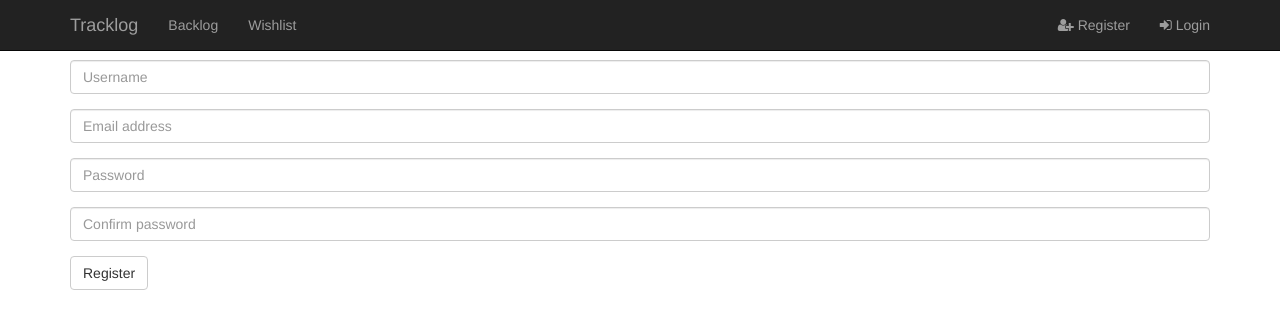
After one commit to AmirF27/tracklog, a Flask app: page /register in a window 1280 px wide. The commit adds this page. Shown: the top 329 px of the page. Run offline with Flask 2, Linux system fonts and the light colour scheme; some libraries are stand-ins or nearby versions.

Commit message:
Add registeration functionality and establish initial database

```diff
--- a/app.py
+++ b/app.py
@@ -1,4 +1,7 @@
-from flask import Flask, render_template
+from flask import Flask, render_template, request, redirect, url_for
+from models import User
+from passlib.apps import custom_app_context as pwd_context
+from database import db_session
 
 app = Flask(__name__)
 
@@ -6,5 +9,28 @@ app = Flask(__name__)
 def index():
     return render_template("index.html")
 
+@app.route("/register", methods=["GET", "POST"])
+def register():
+    if request.method == "POST":
+        username = request.form.get("username")
+        email = request.form.get("email")
+        password = request.form.get("password")
+        confirm = request.form.get("confirm")
+
+        if not all([username, email, password, confirm]):
+            return render_template("register.html")
+
+        if password != confirm:
+            return render_template("register.html")
+
+        user = User(username, email, pwd_context.encrypt(password))
+
+        db_session.add(user)
+        db_session.commit();
+
+        return redirect(url_for("index"))
+    else:
+        return render_template("register.html")
+
 if __name__ == "__main__":
     app.run()
--- a/templates/layout.html
+++ b/templates/layout.html
@@ -34,7 +34,7 @@
                         <li><a href="#">Wishlist</a></li>
                     </ul>
                     <ul class="nav navbar-nav navbar-right">
-                        <li><a href="#"><i class="fa fa-user-plus" aria-hidden="true"></i> Register</a></li>
+                        <li><a href="{{ url_for('register') }}"><i class="fa fa-user-plus" aria-hidden="true"></i> Register</a></li>
                         <li><a href="#"><i class="fa fa-sign-in" aria-hidden="true"></i> Login</a></li>
                     </ul>
                 </div><!-- /.navbar-collapse -->
--- /dev/null
+++ b/templates/register.html
@@ -0,0 +1,25 @@
+{% extends "layout.html" %}
+
+{% block title %}
+    Tracklog: Register
+{% endblock %}
+
+{% block main %}
+    <form action="{{ url_for('register') }}" method="post">
+    	<div class="form-group">
+    		<input class="form-control" type="text" name="username" placeholder="Username" required>
+    	</div>
+    	<div class="form-group">
+    		<input class="form-control" type="email" name="email" placeholder="Email address" required>
+    	</div>
+    	<div class="form-group">
+    		<input class="form-control" type="password" name="password" placeholder="Password" required>
+    	</div>
+    	<div class="form-group">
+    		<input class="form-control" type="password" name="confirm" placeholder="Confirm password" required>
+    	</div>
+    	<div class="form-group">
+    		<button class="btn btn-default" type="submit">Register</button>
+    	</div>
+    </form>
+{% endblock %}
```
Also changed, not shown: database.py (added, +15 -0 lines), models.py (added, +19 -0 lines), tracklog.db (deleted), 2 other files.
